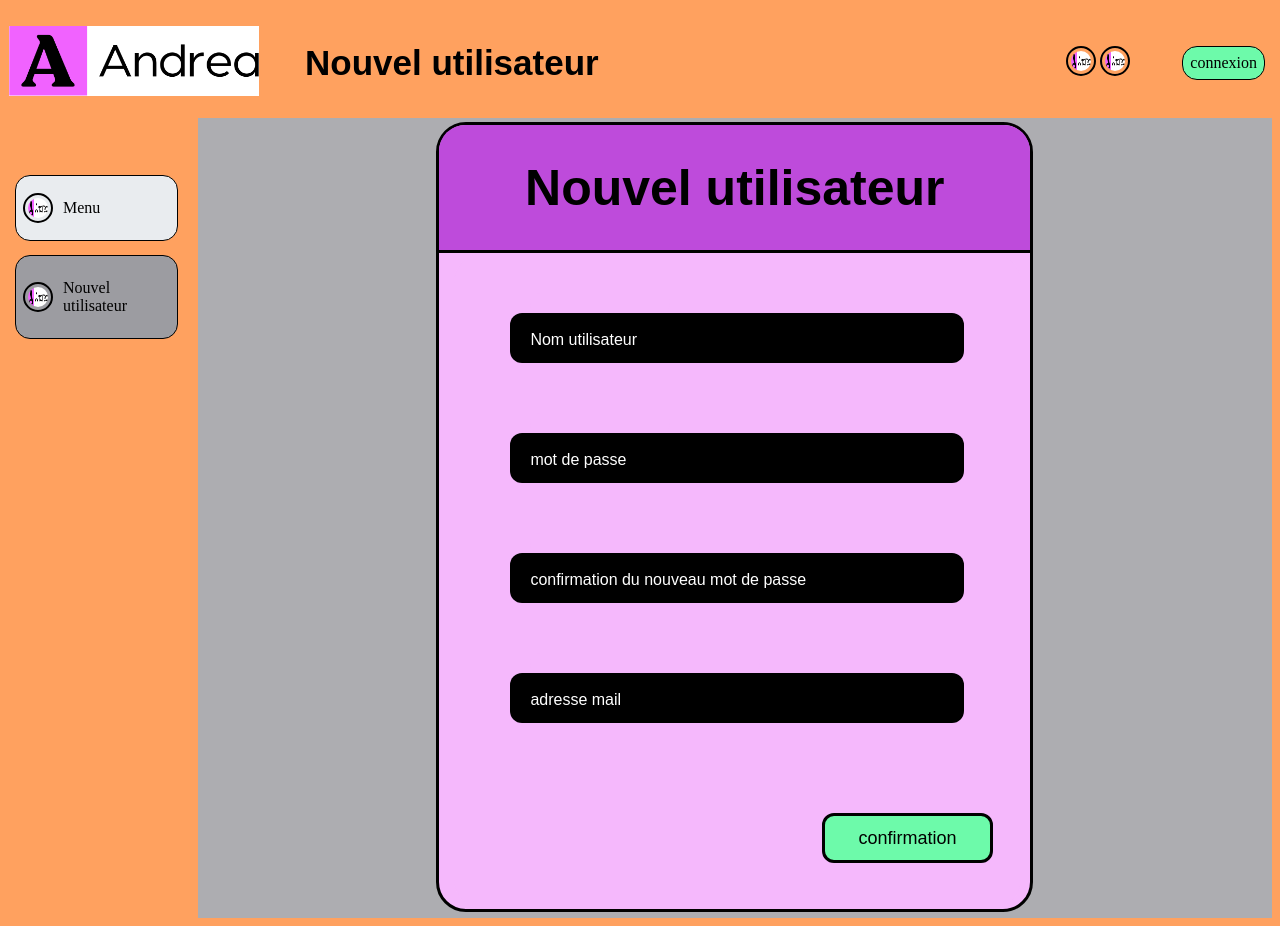
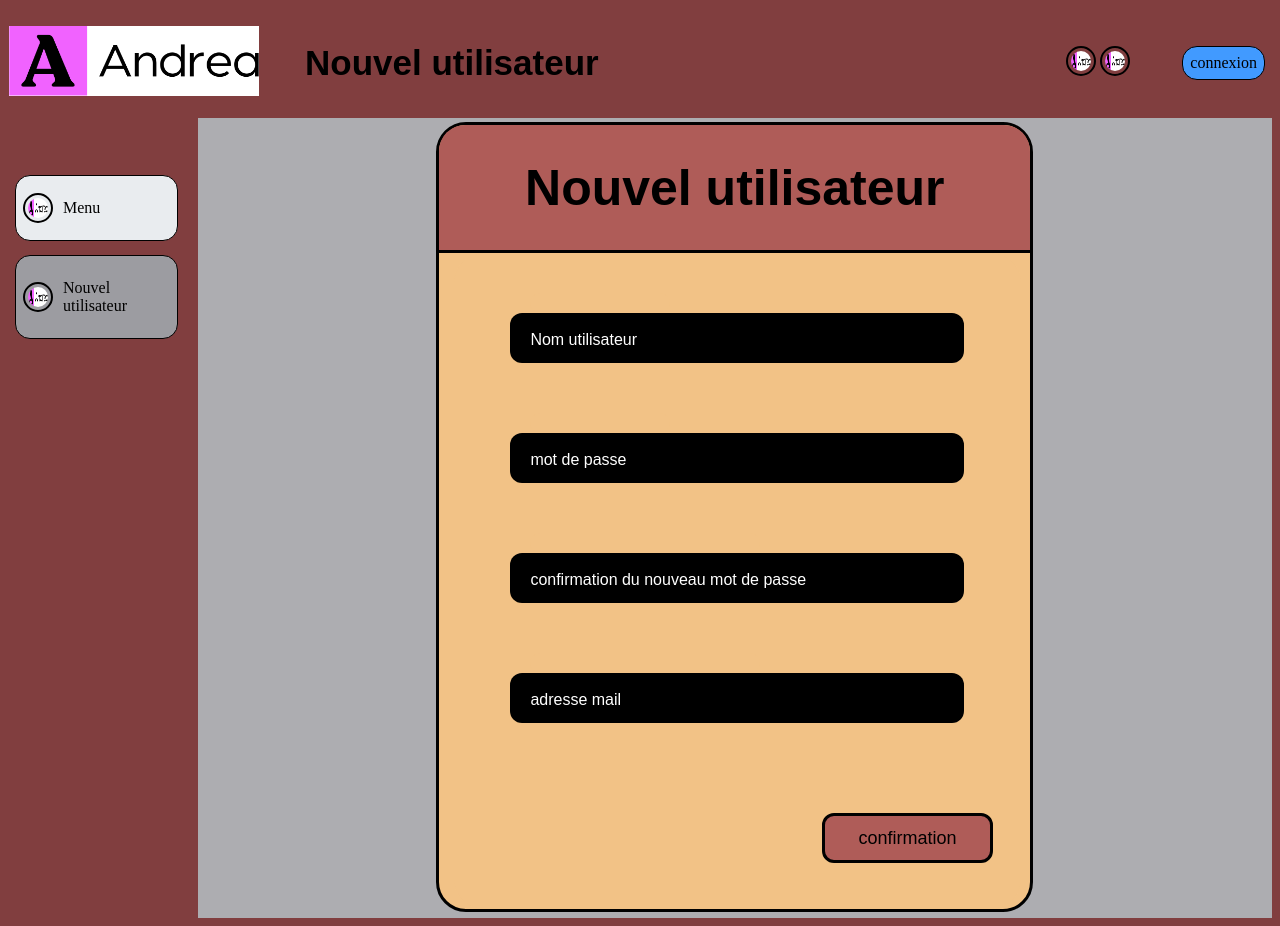
Before and after one commit to mooi03/SAE_APPLICATION_WEB_S3, a PHP site: page /html/register.php in a window 1280 px wide. Run offline with PHP 8.4, Linux system fonts and the light colour scheme.

Commit message:
nouv css

```diff
--- a/src/css/style.css
+++ b/src/css/style.css
@@ -1,5 +1,5 @@
 body{
-    background-color: #ffa15f;
+    background-color: #813e3f;
 }
 .grand_parent{
     height: 140vh;
@@ -14,7 +14,7 @@ body{
     position:sticky;
     top: 0;
     width: 14%;
-    background-color: #ffa15f;
+    background-color: #813e3f;
     display: flex;
     flex-direction:column;
     gap: 70px;
@@ -63,7 +63,7 @@ body{
     width: 100%;
 }
 .haut{
-    background-color: #ffa15f;
+    background-color: #813e3f;
     flex: 0 1 4%;
     display: flex;
     flex-direction: row-reverse;
@@ -71,11 +71,11 @@ body{
     gap: 45px;
 }
 #deco{
-    background-color: #6dfaaa;
+    background-color: #419aff;
     border-radius: 15px 15px 15px 15px;
 }
 #co{
-    background-color: #6dfaaa;
+    background-color: #419aff;
     border-radius: 15px 15px 15px 15px;
 }
 .logo{
@@ -135,7 +135,7 @@ body{
     margin-top: 4px;
     margin-bottom: 4px;
     border-radius: 30px 30px 30px 30px;
-    background-color: #f5b8fc;
+    background-color: #f2c286;
 }
 .stat_100{
     flex: 0 0 98%;
@@ -175,7 +175,7 @@ body{
 }
 .pour_form{
     align-items: center;
-    background-color: #f5b8fc;
+    background-color: #f2c286;
     border: solid black 3px;
     display: flex;
     justify-content: center;
@@ -189,7 +189,7 @@ body{
     margin: 20px 5px;
 }
 .form{
-    background-color: #f5b8fc;
+    background-color: #f2c286;
     height: 84%;
     width: 96%;
     border-radius: 30px 30px 30px 30px;
@@ -199,7 +199,7 @@ body{
     width: 100%;
     height: 16%;
     border-bottom: solid black 3px;
-    background-color: #be4bdb;
+    background-color: #af5c58;
     display: flex;
     align-items: center;
     justify-content: center;
@@ -270,7 +270,7 @@ body{
     top: 20px;
 }
 .cut {
-    background-color: #f5b8fc;
+    background-color: #f2c286;
     border-radius: 10px;
     height: 20px;
     left: 20px;
@@ -305,7 +305,7 @@ body{
     color: black;
 }
 .confirmation {
-    background-color: #6dfaaa;
+    background-color: #af5c58;
     border-radius: 12px;
     border: 0;
     box-sizing: border-box;
```
Also changed, not shown: other parts of src/css/style.css (+13 -13 lines).
